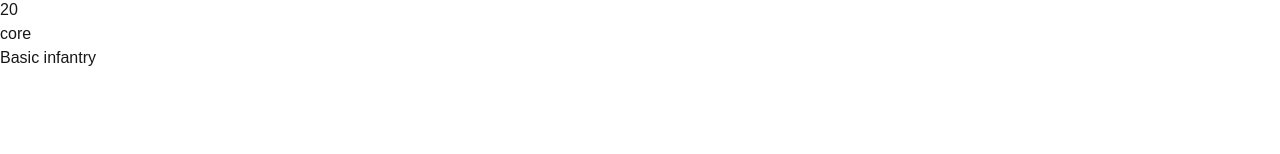
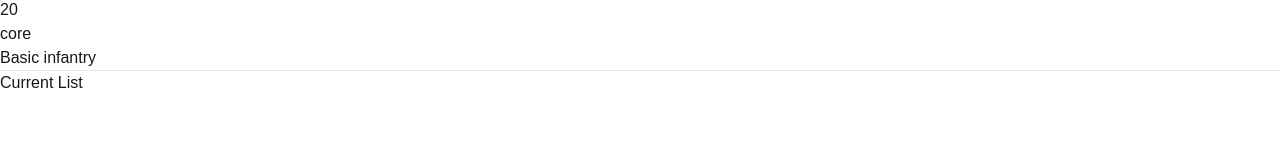
Before and after one commit to Chimerus/list-builder, a Next.js app: page / in a window 1280 px wide. Shown: the part 146-300 px from the top of the page. Built offline with nearby package versions, Linux system fonts and the light colour scheme.

Commit message:
add new list component to main page

```diff
--- a/app/page.tsx
+++ b/app/page.tsx
@@ -1,5 +1,6 @@
 import Unit from "./components/Unit";
 import UnitCatalog from "./components/UnitCatalog";
+import List from "./components/List";
 
 export default function Home() {
   // testing optional tags
@@ -14,6 +15,8 @@ export default function Home() {
       <p>We will need units, a catalog of available units, and a list that contains selected units</p>
       {/* <Unit name={demoUnit.name} points={demoUnit.points} description={demoUnit.description}></Unit> */}
       <UnitCatalog></UnitCatalog>
+      <hr></hr>
+      <List></List>
     </div>
   );
 }
```
